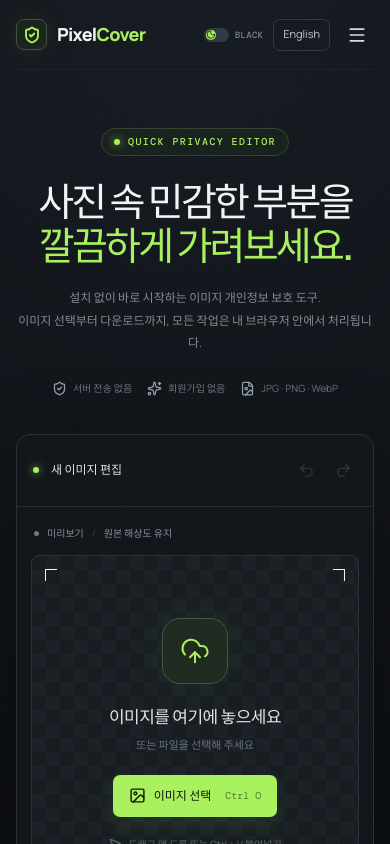
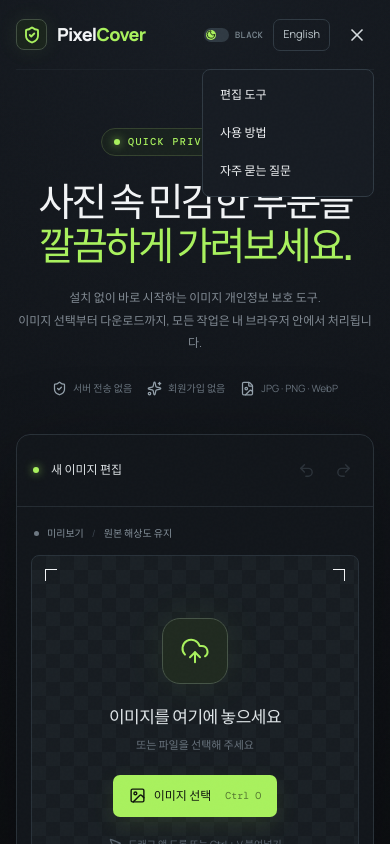
Before and after one commit to kimheesung655/PixelCover, a Next.js app: page / in a window 390 px wide. Both pictures are taken after a click on the button 357 px from the left and 34 px from the top of the page. Shown: the top 844 px of the page. Built offline with nearby package versions, Linux system fonts and the light colour scheme.

Commit message:
fix: 모바일 메뉴 열기와 탐색 연결

```diff
--- a/src/app/globals.css
+++ b/src/app/globals.css
@@ -50,6 +50,7 @@ a { color: inherit; text-decoration: none; }
 .header-actions { display: flex; align-items: center; gap: 15px; }
 .privacy-chip { color: #818b94; border: 1px solid #252c33; background: #11151a; padding: 9px 11px; border-radius: 999px; display: inline-flex; gap: 6px; align-items: center; font-size: 10px; }
 .privacy-chip svg { color: #9bd95d; }
+.mobile-nav { display: none; }
 .menu-button { display: none; color: #d7dce0; border: 0; background: transparent; padding: 7px; }
 
 .hero-section { padding: 77px 0 58px; text-align: center; }
@@ -281,7 +282,13 @@ a { color: inherit; text-decoration: none; }
 }
 @media (max-width: 760px) {
   .page-wrap { padding: 0 16px; }
-  .site-header { height: 70px; }
+  .site-header { height: 70px; position: relative; z-index: 6; }
+  .mobile-nav:not([hidden]) { display: grid; gap: 2px; position: absolute; top: 100%; right: 0; min-width: 172px; padding: 7px; border: 1px solid #303a43; border-radius: 8px; background: #171c23; }
+  .mobile-nav a { padding: 9px 10px; font-size: 12px; border-radius: 5px; }
+  .mobile-nav a:hover, .mobile-nav a:focus-visible { background: #303a43; }
+  .theme-light .mobile-nav { background: #f8faf9; border-color: #cbd7d5; }
+  .theme-light .mobile-nav a:hover, .theme-light .mobile-nav a:focus-visible { background: #e7efeb; }
+  .theme-light .menu-button { color: #526067; }
   .desktop-nav, .privacy-chip { display: none; }
   .header-navigation { gap: 10px; margin-left: auto; margin-right: 10px; }
   .menu-button { display: inline-flex; }
--- a/src/components/copy.ts
+++ b/src/components/copy.ts
@@ -9,6 +9,7 @@ export const siteCopy = {
     switchTheme: { light: "White 테마로 전환", dark: "Black 테마로 전환" },
     privacy: "브라우저에서 안전하게 처리",
     menu: "메뉴 열기",
+    closeMenu: "메뉴 닫기",
     ad: { left: "왼쪽 광고 영역", right: "오른쪽 광고 영역" },
     heroTitle: ["사진 속 민감한 부분을", "깔끔하게 가려보세요."],
     heroDescription: [
@@ -53,6 +54,7 @@ export const siteCopy = {
     switchTheme: { light: "Switch to light theme", dark: "Switch to dark theme" },
     privacy: "Processed in your browser",
     menu: "Open menu",
+    closeMenu: "Close menu",
     ad: { left: "Left ad space", right: "Right ad space" },
     heroTitle: ["Hide sensitive details", "in your photos."],
     heroDescription: [
--- a/src/components/site/SiteHeader.tsx
+++ b/src/components/site/SiteHeader.tsx
@@ -1,4 +1,5 @@
-import { LockKeyhole, Menu, Moon, ShieldCheck, Sun } from "lucide-react";
+import { useRef, useState } from "react";
+import { LockKeyhole, Menu, Moon, ShieldCheck, Sun, X } from "lucide-react";
 import type { Language, SiteCopy } from "../copy";
 
 type Props = {
@@ -10,8 +11,24 @@ type Props = {
 };
 
 export function SiteHeader({ copy, language, onToggleLanguage, isLightTheme, onToggleTheme }: Props) {
+  const [menuOpen, setMenuOpen] = useState(false);
+  const menuButton = useRef<HTMLButtonElement>(null);
+  const links = [
+    { href: "#editor", label: copy.tools },
+    { href: "#how-to", label: copy.howTo },
+    { href: "#faq", label: copy.faq },
+  ];
+
   return (
-    <header className="site-header">
+    <header
+      className="site-header"
+      onKeyDown={(event) => {
+        if (event.key === "Escape" && menuOpen) {
+          setMenuOpen(false);
+          menuButton.current?.focus();
+        }
+      }}
+    >
       <a className="brand" href="#top" aria-label={copy.home}>
         <span className="brand-mark">
           <ShieldCheck size={18} strokeWidth={2.5} />
@@ -22,9 +39,7 @@ export function SiteHeader({ copy, language, onToggleLanguage, isLightTheme, onT
       </a>
       <div className="header-navigation">
         <nav className="desktop-nav" aria-label={copy.navigation}>
-          <a href="#editor">{copy.tools}</a>
-          <a href="#how-to">{copy.howTo}</a>
-          <a href="#faq">{copy.faq}</a>
+          {links.map(({ href, label }) => <a key={href} href={href}>{label}</a>)}
         </nav>
         <button
           className={`theme-toggle ${isLightTheme ? "is-light" : ""}`}
@@ -52,11 +67,23 @@ export function SiteHeader({ copy, language, onToggleLanguage, isLightTheme, onT
         <span className="privacy-chip">
           <LockKeyhole size={13} /> {copy.privacy}
         </span>
-        {/* TODO: 모바일 메뉴 열기 동작 미구현 */}
-        <button className="menu-button" type="button" aria-label={copy.menu}>
-          <Menu size={20} />
+        <button
+          ref={menuButton}
+          className="menu-button"
+          type="button"
+          aria-label={menuOpen ? copy.closeMenu : copy.menu}
+          aria-expanded={menuOpen}
+          aria-controls="mobile-navigation"
+          onClick={() => setMenuOpen((open) => !open)}
+        >
+          {menuOpen ? <X size={20} /> : <Menu size={20} />}
         </button>
       </div>
+      <nav className="mobile-nav" id="mobile-navigation" aria-label={copy.navigation} hidden={!menuOpen}>
+        {links.map(({ href, label }) => (
+          <a key={href} href={href} onClick={() => setMenuOpen(false)}>{label}</a>
+        ))}
+      </nav>
     </header>
   );
 }
```
